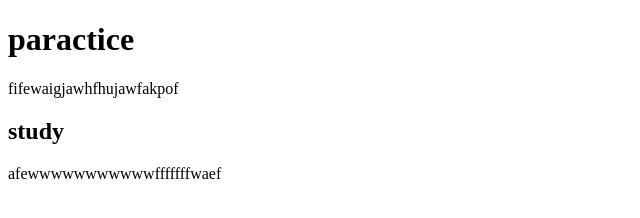
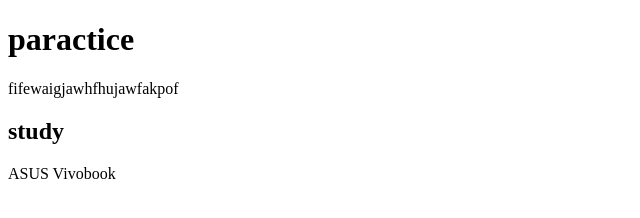
Before and after one commit to nanashi774a/nanashi7740.github.io, a plain HTML site: page index.html in a window 1280 px wide. Shown: the whole page, without its empty margins (0-640 px from the left). Drawn offline with Linux system fonts and the light colour scheme.

Commit message:
Update index.html

```diff
--- a/index.html
+++ b/index.html
@@ -10,6 +10,6 @@
     <h1>paractice</h1>
     <p>fifewaigjawhfhujawfakpof</p>
     <h2>study</h2>
-    <p>afewwwwwwwwwwwfffffffwaef</p>
+    <p>ASUS Vivobook</p>
 </body>
 </html>
```
